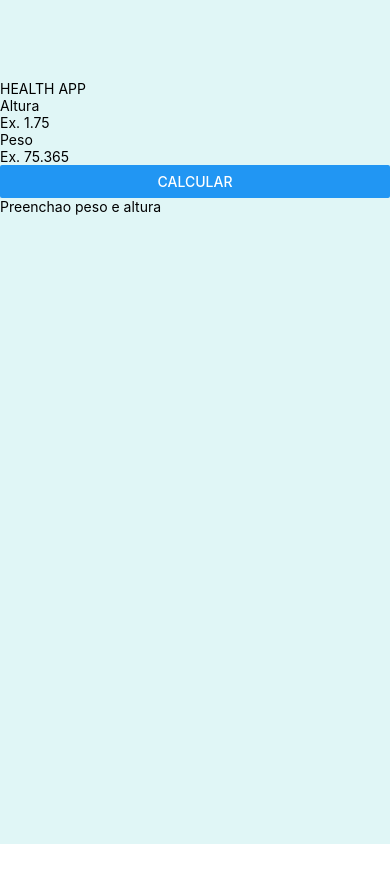
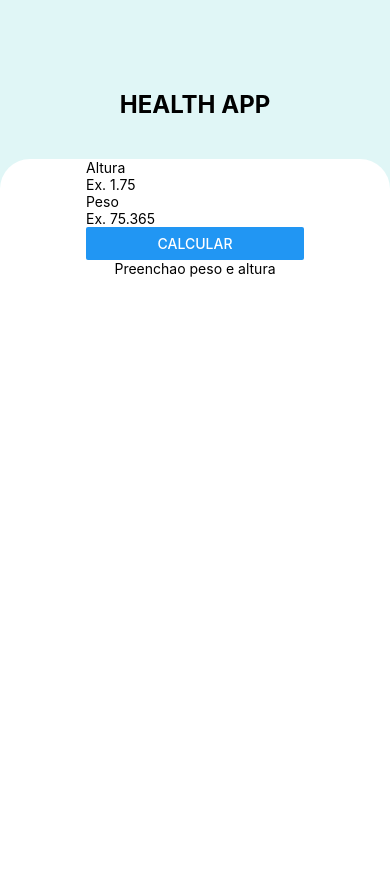
Before and after one commit to Milton-Neves/mobile-react-native, a React Native app: screen / in a window 390 px wide. Shown: the top 882 px of the page. Before the commit the page ends 844 px from the top, so only its background shows below. Built offline with nearby package versions, Linux system fonts and the light colour scheme.

Commit message:
nova estilização

```diff
--- a/src/components/Form/index.js
+++ b/src/components/Form/index.js
@@ -1,6 +1,7 @@
 import React, { useState } from "react";
 import { View, Text, TextInput, Button } from "react-native";
 import ResultImc from "./ResultImc/";
+import styles from "./style";
 //AQUI, COLOQUEI TODO O FORMULÁRIO
 export default function Form() {
 
@@ -29,7 +30,7 @@
     }
 
     return (
-        <View>
+        <View style={styles.formContext}>
             <View>
                 <Text>Altura</Text>
                 <TextInput onChangeText={setHeight}
--- a/src/components/Form/style.js
+++ b/src/components/Form/style.js
@@ -0,0 +1,22 @@
+import { StyleSheet } from "react-native";
+
+const styles = StyleSheet.create({
+    formContext: {
+        width: "100%",
+        height: "100%",
+        bottom: 0,
+        backgroundColor: "#ffffff",
+        alignItems: "center",
+        borderTopLeftRadius:30,
+        borderTopRightRadius:30,
+        marginTop: 30,
+    },
+    form:{
+        width:"100%",
+        height:"auto",
+        marginTop:30,
+        padding:10,
+    }
+});
+
+export default styles
--- a/src/components/Title/index.js
+++ b/src/components/Title/index.js
@@ -1,10 +1,11 @@
 import React from "react";
 import { View, Text } from "react-native";
+import styles from "./style";
 
 export default function Title(){
     return(
-        <View>
-            <Text>HEALTH APP</Text>
+        <View style={styles.boxTitle}>
+            <Text style={styles.textTitle}>HEALTH APP</Text>
         </View>
     )
 }
--- a/src/components/Title/style.js
+++ b/src/components/Title/style.js
@@ -1,9 +1,16 @@
 import { StyleSheet } from "react-native";
 
 const styles = StyleSheet.create({
-    Title: {
-
+    boxTitle: {
+        alignItems: "center",
+        justifyContent: "center",
+        padding: 10,
     },
+    textTitle: {
+        color: "#000000",
+        fontSize: 24,
+        fontWeight: "bold",
+    }
 });
 
 export default styles
```
